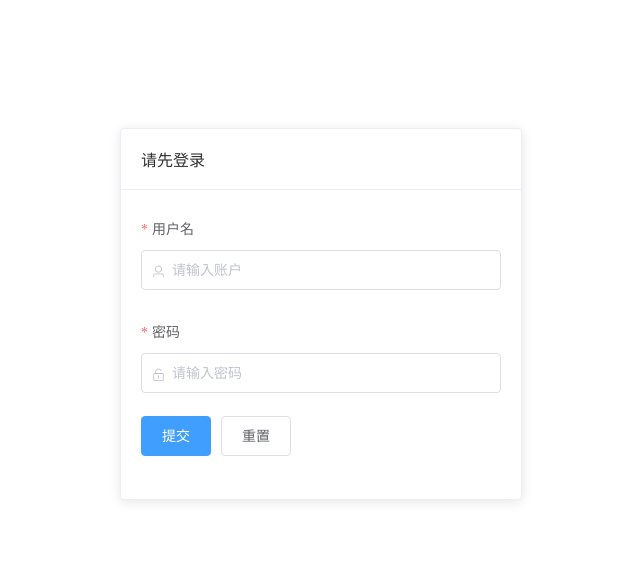
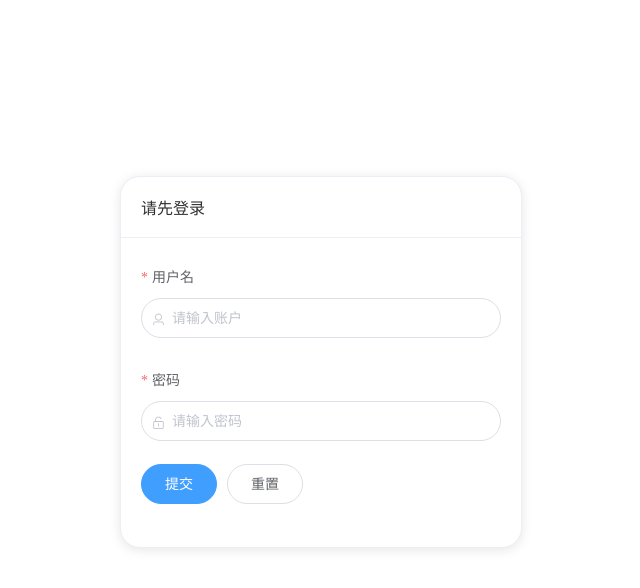
Before and after one commit to liuxianghua1/md5, a Vue app: page /#/login in a window 1280 px wide. Shown: the top 588 px of the page, without its empty margins (319-959 px from the left). Built offline with nearby package versions, Linux system fonts and the light colour scheme; what v-charts would draw is missing.

Commit message:
下载、上传loading完成

```diff
--- a/src/views/Decoding/DecodingFile.vue
+++ b/src/views/Decoding/DecodingFile.vue
@@ -50,33 +50,50 @@ export default {
   data() {
     return {
       fileList: [],
+      fullscreenLoading: false,
       res: "",
       result: ""
     };
   },
   methods: {
+    loading(length) {
+      const loading = this.$loading({
+        lock: true,
+        text: "文件上传中",
+        spinner: "el-icon-loading",
+        background: "hsla(0,0%,100%,.9)"
+      });
+      if (length == 0) {
+        loading.close();
+      }
+    },
     uploadFile() {
       let formData = new FormData();
+      this.loading(this.fileList.length);
       if (this.fileList.length > 0) {
         this.fileList.forEach(file => {
           formData.append("file", file);
         });
         if (formData.getAll("file").length == this.length && this.length > 0) {
-          this.$http.post("decodeRecode/decodeMore.zul", formData).then(res => {
+          this.$http
+            .post("decodeRecode/decodeMoreThread.zul", formData)
+            .then(res => {
               this.fileList = [];
+              this.loading(this.fileList.length);
               //此处重置文件中间存储变量是为了相同文件能够重复传递
               switch (res.data[0].code) {
                 case 0:
                   this.res = res.data[0].path;
+                  this.fileList = [];
                   this.$message({
-                  message: "上传成功,可以进行下载!",
+                    message: "上传成功,可以前去解码记录进行下载!",
                     type: "success"
                   });
                   this.result = encodeURIComponent(this.res);
-                window.open(
-                  `http://192.168.99.91:8080/xsl-decode/decodeRecode/downMd5.zul?path=${this.result}&id=${localStorage.id}`
-                );
-                this.fileList = [];
+                  // window.open(
+                  //   `http://192.168.99.91:8080/xsl-decode/decodeRecode/downMd5.zul?path=${this.result}&id=${localStorage.id}`
+                  // );
+                  // console.log(this.fileList.length)
                   break;
                 case 16:
                   this.fileList = [];
@@ -138,49 +155,6 @@ export default {
       }
       return false;
     },
-    // async demo(res, file, fileList) {
-    //   if (res[0].code == 1) {
-    //     this.$message({
-    //       message: "内容有误,请换个文件!",
-    //       type: "error"
-    //     });
-    //     this.fileList = [];
-    //   } else if (res[0].code == 13) {
-    //     this.$message({
-    //       message: "余额不足请充值!",
-    //       type: "error"
-    //     });
-    //   } else if (res[0].code == 14) {
-    //     this.$message({
-    //       message: "账户不存在该用户!",
-    //       type: "error"
-    //     });
-    //   } else if (res[0].code == 15) {
-    //     this.$message({
-    //       message: "文件异常!",
-    //       type: "error"
-    //     });
-    //   } else if (res[0].code == 16) {
-    //     this.$message({
-    //       message: "未查到该解码数据!",
-    //       type: "error"
-    //     });
-    //   } else if (res[0].code == 0) {
-    //     this.fileList = fileList;
-    //     this.res = res[0].path;
-    //     this.$message({
-    //       message: "上传成功,可以进行下载!",
-    //       type: "success"
-    //     });
-    //     let demo = encodeURIComponent(this.res);
-    //     window.open(
-    //       `http://192.168.99.91:8080/xsl-decode/decodeRecode/downMd5.zul?path=${demo}&id=${localStorage.id}`
-    //     );
-    //     // window.open(
-    //     //   `http://192.168.0.100:8081/xsl-decode/decodeRecode/downMd5.zul?path=${demo}`
-    //     // );
-    //   }
-    // },
     handleExceed(files, fileList) {
       this.$message.warning(
         `当前限制选择 5 个文件，本次选择了 ${
@@ -216,6 +190,7 @@ export default {
         Authorization: "Bearer " + localStorage.token
       };
     }
-  }
+  },
+  created() {}
 };
 </script>
--- a/src/views/Decoding/DecodingRecord.vue
+++ b/src/views/Decoding/DecodingRecord.vue
@@ -36,6 +36,12 @@
       <el-table-column prop="decodenum" label="消耗条数"></el-table-column>
       <el-table-column prop="username" label="解码用户"></el-table-column>
       <el-table-column prop="updatetime" label="解码时间"></el-table-column>
+      <el-table-column fixed="right" label="操作">
+        <template slot-scope="scope">
+          <el-button size="medium" v-if="scope.row.status == 0" @click="download(scope.row)" type="primary">下载</el-button>
+          <el-link v-else type="primary" disabled >已下载</el-link>
+        </template>
+      </el-table-column>
     </el-table>
     <el-pagination
       :current-page.sync="pagination.page_index"
@@ -66,6 +72,12 @@ export default {
   },
 
   methods: {
+    download(row) {
+      window.open(
+        `http://192.168.99.91:8080/xsl-decode/decodeRecode/downMd5.zul?id=${row.id}&uid=${localStorage.id}`
+      );
+      this.fetch();
+    },
     async handleCurrentChange(page) {
       let res;
       if (
@@ -124,6 +136,7 @@ export default {
           }
         }
       );
+      console.log(res);
       this.pagination.total = res.data.records;
       this.tableData = res.data.rows;
     },
--- a/src/views/login.vue
+++ b/src/views/login.vue
@@ -11,8 +11,8 @@
                 </el-form-item>
 
                 <el-form-item>
-                    <el-button type="primary" @click="submitForm('model')">提交</el-button>
-                    <el-button @click="resetForm('model')">重置</el-button>
+                    <el-button type="primary" round @click="submitForm('model')">提交</el-button>
+                    <el-button round @click="resetForm('model')">重置</el-button>
                 </el-form-item>
             </el-form>
         </el-card>
@@ -73,6 +73,10 @@ export default {
 <style>
 .login-card {
     width: 25rem;
-    margin: 8rem auto;
+    margin: 11rem auto;
+    border-radius: 20px;
+}
+.demo-ruleForm1 .el-form-item .el-input .el-input__inner {
+    border-radius: 20px;
 }
 </style>
```
Lines whose indentation alone changed are shown as unchanged.
